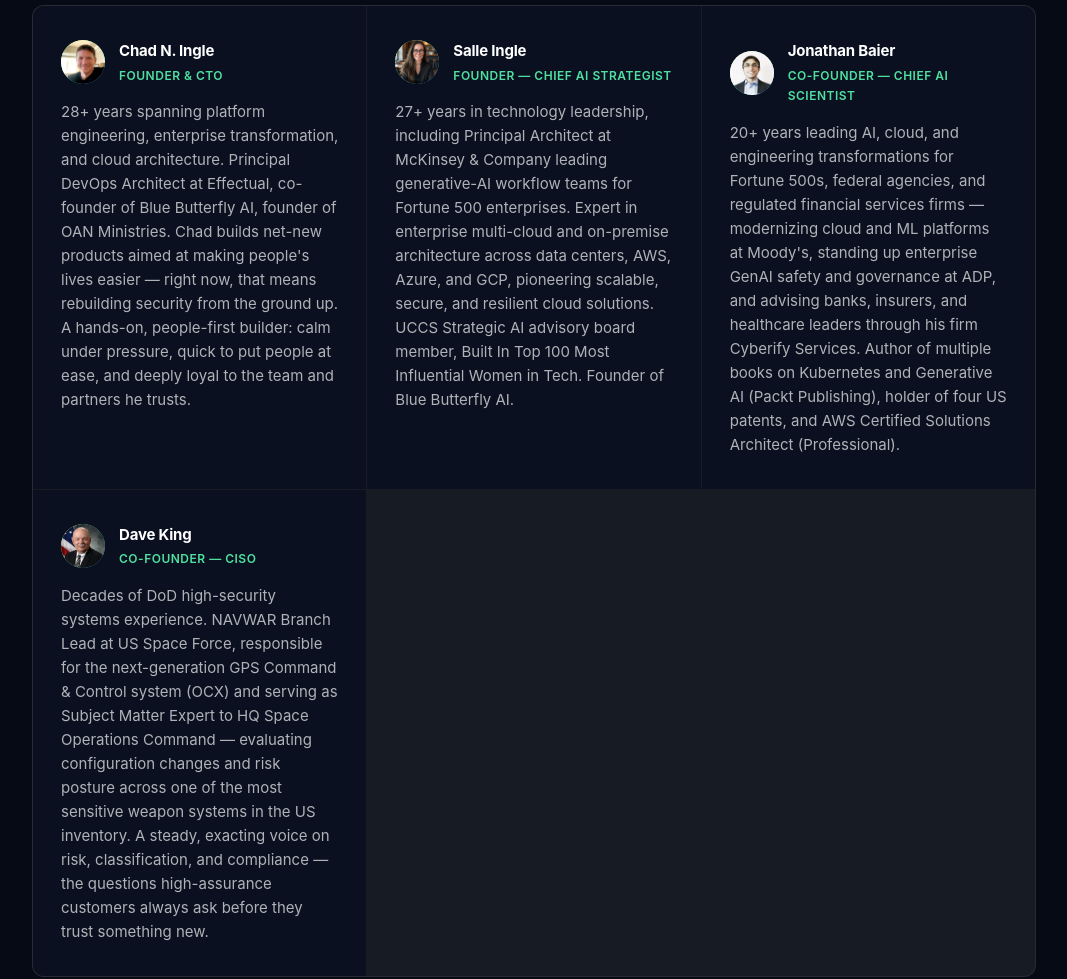
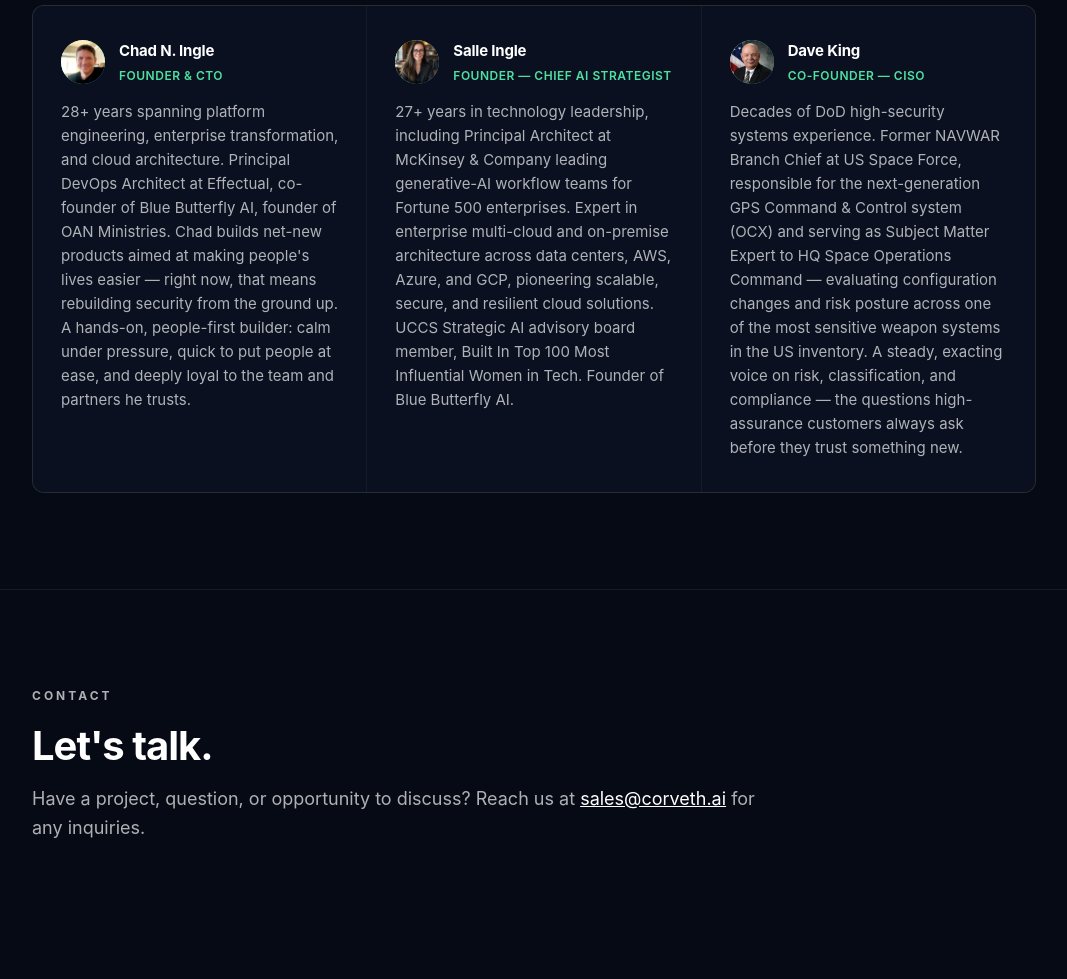
Before and after one commit to corveth/corveth-website, a plain HTML site: page index.html in a window 1280 px wide. Shown: the part 4960-5939 px from the top of the page, without its empty margins (106-1173 px from the left). Drawn offline with Linux system fonts and the light colour scheme.

Commit message:
Update projects and team information

```diff
--- a/index.html
+++ b/index.html
@@ -884,12 +884,7 @@
     <div class="project-card">
       <div class="project-status" style="color:var(--dim)">Pre-alpha</div>
       <h3>vethyam</h3>
-      <p>A from-scratch mission control system for satellites and other remote systems — telemetry processing, commanding, alarms, timelines, and archiving. Built clean-room to its own design, sharing no code with existing tools in the space.</p>
-    </div>
-    <div class="project-card">
-      <div class="project-status" style="color:var(--dim)">Pre-alpha</div>
-      <h3>Iris</h3>
-      <p>A web browser rendering engine built from scratch in Rust rather than wrapped around an existing one — full control over the rendering pipeline, the security model, and what "fast" and "private" actually mean, with memory safety as the baseline.</p>
+      <p>A new Kubernetes CNI that treats the podIP as a Cluster Resource. Being created out of necessity alongside podmotion.</p>
     </div>
     <div class="project-card">
       <div class="project-status" style="color:var(--dim)">Research</div>
@@ -954,23 +949,13 @@
     </div>
     <div class="team-card">
       <div class="team-header">
-        <div class="team-avatar"><img src="images/jon.jpeg" alt="Jonathan Baier"></div>
-        <div>
-          <div class="team-name">Jonathan Baier</div>
-          <div class="team-role">Co-Founder — Chief AI Scientist</div>
-        </div>
-      </div>
-      <p>20+ years leading AI, cloud, and engineering transformations for Fortune 500s, federal agencies, and regulated financial services firms — modernizing cloud and ML platforms at Moody's, standing up enterprise GenAI safety and governance at ADP, and advising banks, insurers, and healthcare leaders through his firm Cyberify Services. Author of multiple books on Kubernetes and Generative AI (Packt Publishing), holder of four US patents, and AWS Certified Solutions Architect (Professional).</p>
-    </div>
-    <div class="team-card">
-      <div class="team-header">
         <div class="team-avatar"><img src="images/david.jpeg" alt="Dave King"></div>
         <div>
           <div class="team-name">Dave King</div>
           <div class="team-role">Co-Founder — CISO</div>
         </div>
       </div>
-      <p>Decades of DoD high-security systems experience. NAVWAR Branch Lead at US Space Force, responsible for the next-generation GPS Command &amp; Control system (OCX) and serving as Subject Matter Expert to HQ Space Operations Command — evaluating configuration changes and risk posture across one of the most sensitive weapon systems in the US inventory. A steady, exacting voice on risk, classification, and compliance — the questions high-assurance customers always ask before they trust something new.</p>
+      <p>Decades of DoD high-security systems experience. Former NAVWAR Branch Chief at US Space Force, responsible for the next-generation GPS Command &amp; Control system (OCX) and serving as Subject Matter Expert to HQ Space Operations Command — evaluating configuration changes and risk posture across one of the most sensitive weapon systems in the US inventory. A steady, exacting voice on risk, classification, and compliance — the questions high-assurance customers always ask before they trust something new.</p>
     </div>
   </div>
 </section>
```
